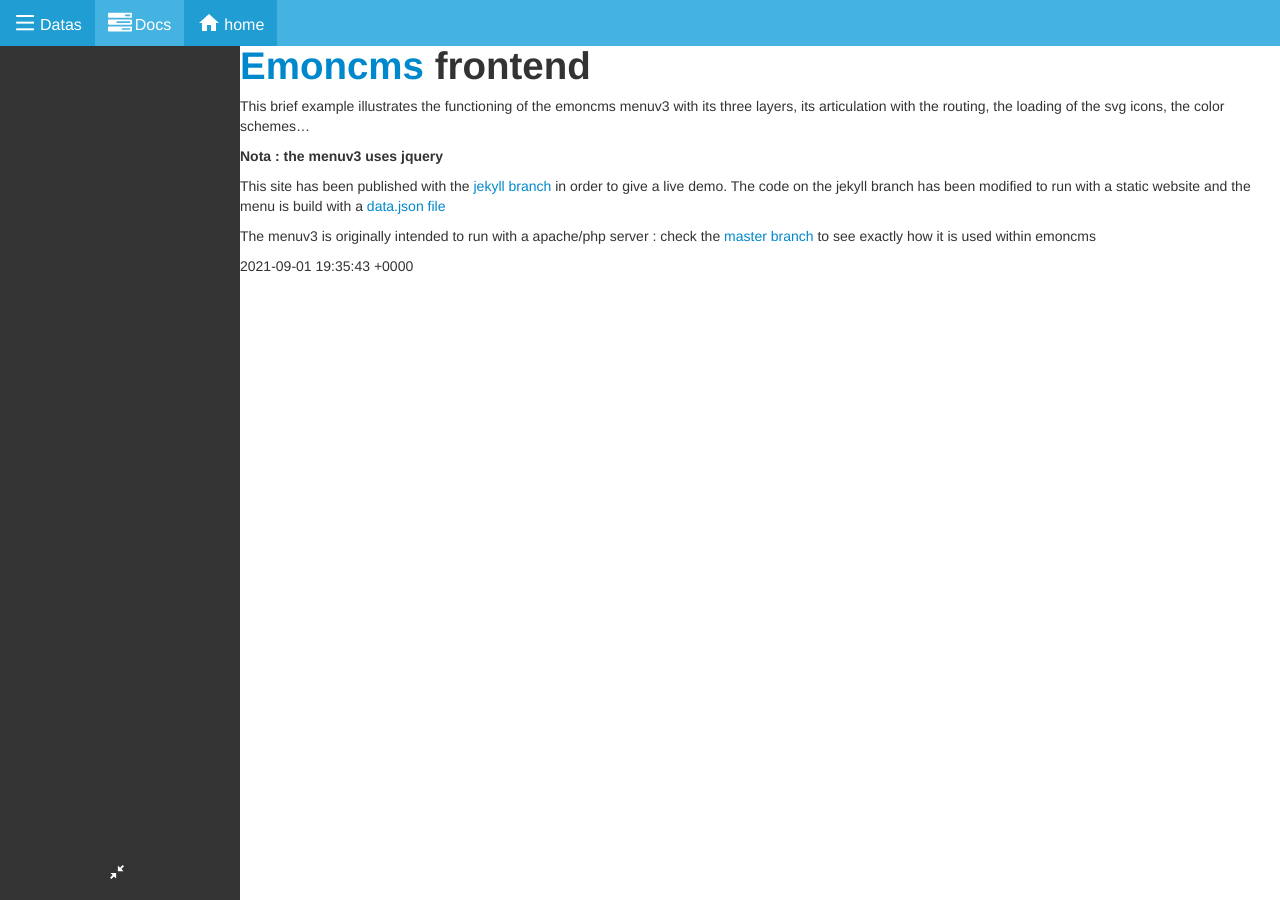
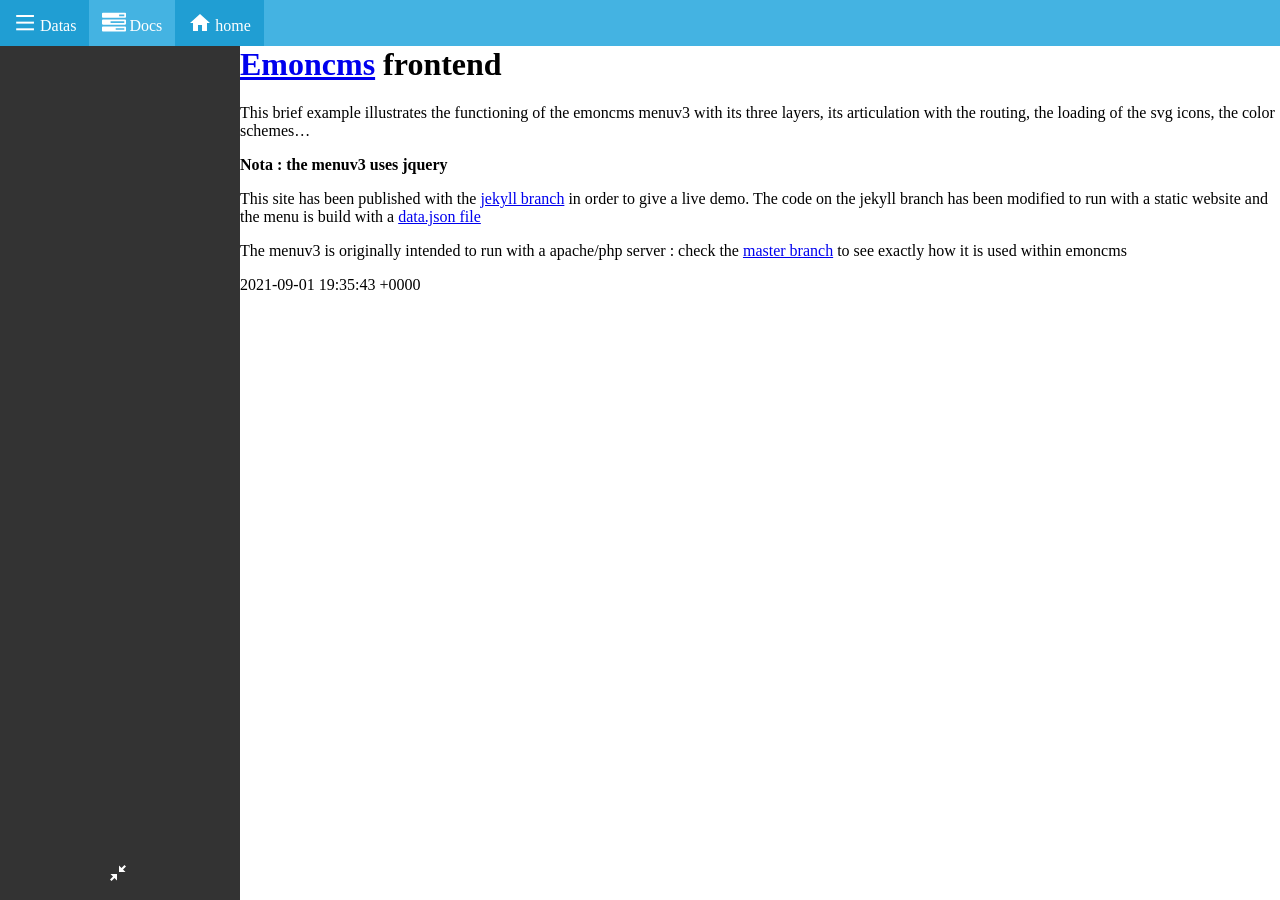
Before and after one commit to alexandrecuer/frontend, a Jekyll site: the page built from README.md, in a window 1280 px wide and 900 px high. Built offline with Jekyll 4.4.1, drawn with Linux system fonts in a browser that asks for light colours; our own code applies the rules of GitHub Pages for plain Markdown files.

Commit message:
Update default.html

```diff
--- a/_layouts/default.html
+++ b/_layouts/default.html
@@ -4,8 +4,6 @@
   <meta name="viewport" content="width=device-width, initial-scale=1.0, minimum-scale=1">
   <link href="{{ site.url }}menu/emoncms-base.css?v=31" rel="stylesheet">
   <link href="{{ site.url }}menu/menu.css?v=31" rel="stylesheet">
-  <link href="{{ site.url }}menu/bootstrap.css" rel="stylesheet">
-  <link href="{{ site.url }}menu/bootstrap-responsive.css" rel="stylesheet">
   <script type="text/javascript" src="{{ site.url }}menu/jquery-3.6.0.js"></script>
   <script type="text/javascript" src={{ site.url }}menu/menu.js?v=31></script>
   <svg aria-hidden="true" style="position: absolute; width: 0; height: 0; overflow: hidden;" version="1.1" xmlns="http://www.w3.org/2000/svg" xmlns:xlink="http://www.w3.org/1999/xlink">
```
